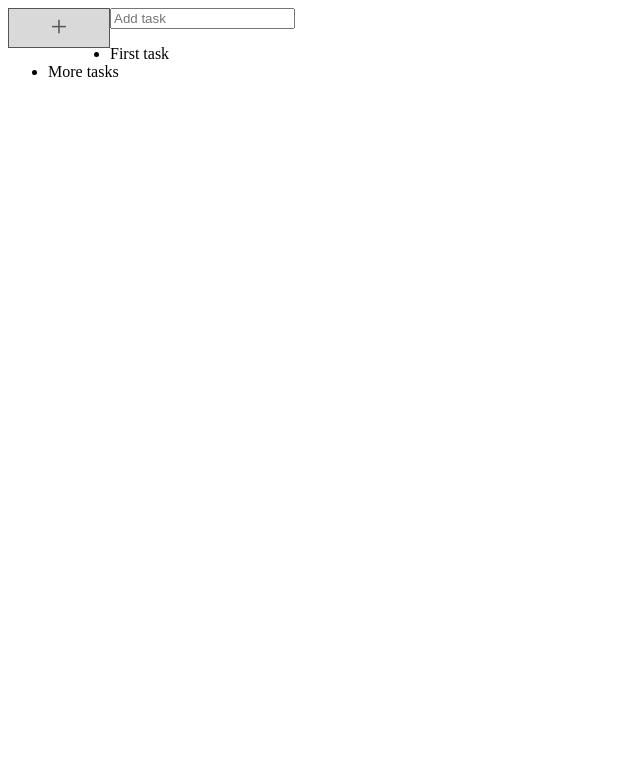
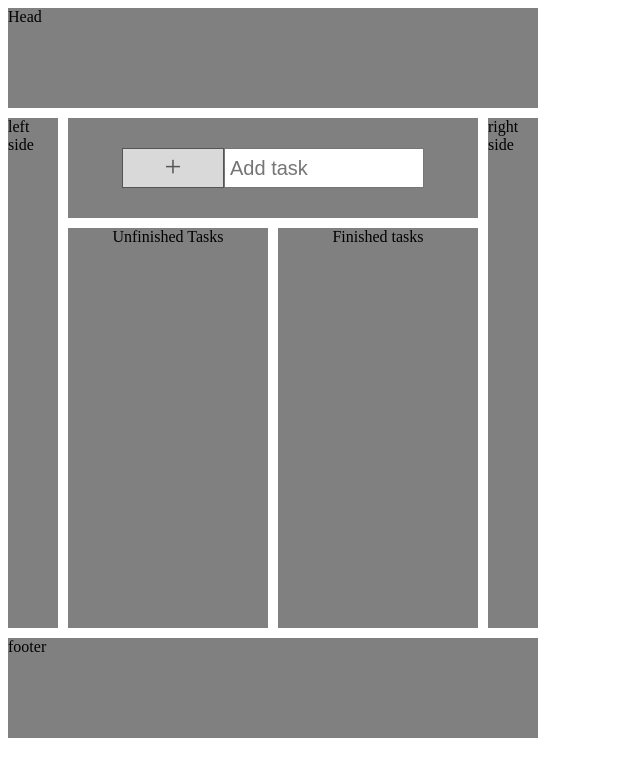
Before and after one commit to Spoole67/ToDoList, a Django app: page / in a window 1280 px wide. Shown: the top 777 px of the page, without its empty margins (0-640 px from the left). Run offline with Django 4.2, Linux system fonts and the light colour scheme.

Commit message:
Nu funkar det att lägg till Tasks, men också klicka bort tasks och då hamnar de i en lista som heter avklarade tasks

```diff
--- a/ToDoList/design/template/home.html
+++ b/ToDoList/design/template/home.html
@@ -8,13 +8,37 @@
     <title>Home of ToDoList</title>
 </head>
 
+<div class="wrapper">
+  <div class="head"> Head </div>
+  <div class="left_side"> left side </div>
 
-<div id="myDIV" class="add_task" >
-  <input type="text" id="input_value" placeholder="Add task">
-  <span onclick="newElement()" class="add_button" > + </span>
+  <!-- Add Task section -->
+  <div id="myDIV" class="add_task">
+    <span onclick="newElement()" class="add_button" > + </span>
+    <input type="text" id="input_value" placeholder="Add task" class="input_box">
+  </div>
+
+  <div class="right_side"> right side </div>
+
+  <!-- Left List section -->
+  <div class="left_task"> Unfinished Tasks
+    <ul id="task_list" class="left_list">
+      <!--
+      <li id="list_value">
+          <span onclick="endTask()" class="list_circle"></span>
+          <span class="checkmark"> &#10003; </span>
+          TASK
+      </li>
+      -->
+    </ul>
+  </div>
+
+  <!-- Right List section -->
+  <div class="right_task"> Finished tasks
+    <ul id="finished_task_list" class="right_list">
+    </ul>
+  </div>
+
+  <div class="footer"> footer </div>
+
 </div>
-
-<ul id="task_list">
-  <li> First task</li>
-  <li> More tasks </li>
-</ul>
--- a/ToDoList/static/css/home_style.css
+++ b/ToDoList/static/css/home_style.css
@@ -1,8 +1,54 @@
 /* Style for the Home Page */
 
+/* ----------- Create the grid -------------------*/
+.wrapper{
+  display: grid;
+  grid-gap: 10px;
+  grid-template-columns: 50px 200px 200px 50px;
+  grid-template-rows: 100px 100px 400px 100px;
+  grid-template-areas:
+    "head head head head"
+    "l_side tasker tasker r_side"
+    "l_side l_task r_task r_side"
+    "foot foot foot foot";
+}
+
+.head{
+  background: gray ;
+  grid-area: head;
+}
+.left_side{
+  background: gray ;
+  grid-area: l_side;
+}
 .add_task{
+  background: gray ;
+  grid-area: tasker;
+  display:flex;
+  justify-content: center;
+  align-items: center;
+}
 
+.right_side{
+  background: gray ;
+  grid-area: r_side;
 }
+.left_task{
+  background: gray ;
+  grid-area: l_task;
+  text-align: center;
+}
+.right_task{
+  background: gray ;
+  grid-area: r_task;
+  text-align: center;
+}
+.footer{
+  background: gray;
+  grid-area: foot;
+}
+/* ----------- End of creating the grid -------------------*/
+
 
 /* Style the input box*/
 .input_box{
@@ -12,6 +58,43 @@
   border-width: 1px;
   font-size: 20px;
   padding: 5px;
+}
+
+/* Style the task list (left list) */
+ul.left_list{
+    list-style-type: none;
+    text-align: left;
+
+}
+ul.right_list{
+    list-style-type: none;
+}
+
+/* Include a circle to the left of list element */
+.list_circle{
+  border-radius: 50%;
+  width: 15px;
+  height: 15px;
+  background: #FFFFFF;
+  border: 1px solid #000;
+  display:inline-block;
+}
+
+.checkmark{
+  display: none;
+}
+
+/*
+.list_circle:hover{
+  display: none;
+}
+
+.list_circle:hover + .checkmark{
+  display:inline-block;
+}
+*/
+.ul{
+  list-style: none;
 }
 
 /* Style the "Add" button */
--- a/ToDoList/static/js/home_style.js
+++ b/ToDoList/static/js/home_style.js
@@ -1,15 +1,44 @@
 /* Function that connect span button click and task note with updating the list*/
 function newElement(){
-  var li = document.createElement("li");                        /* Create a new li element, I guees empty?*/
+  var li = document.createElement("li");                        /* Create a new li element, EMPTY*/
   var element = document.getElementById("input_value").value;   /* Get the input value written in the box */
-  var text = document.createTextNode(element);                   /* Convert the input value to text */
+  var text = document.createTextNode(element);                  /* Convert the input value to text */
+
+  var span_1 = document.createElement("span");                   /* Add a circle */
+  var txt_1 = document.createTextNode(" ");
+  span_1.className = "list_circle";
+  span_1.appendChild(txt_1);
+  span_1.id = "remove";
+  /* When clicking on circle <li> is not displayed and moved to right <ul>*/
+  span_1.onclick = function() {
+    this.parentElement.style.display = 'none';
+    var ul_right = document.getElementById("finished_task_list");
+    var something = this.parentElement.innerText;
+    var li_inside = document.createElement("li");
+    var text_2 = document.createTextNode(something);
+    li_inside.appendChild(text_2);
+    ul_right.appendChild(li_inside);
+    }
+  li.appendChild(span_1);
+
+  var div_2 = document.createElement("span");                   /* Add a "checkmark" emtpy until hover*/
+  var txt_2 = document.createTextNode("\u2713");
+  div_2.className = "checkmark";
+  div_2.appendChild(txt_2);
+  li.appendChild(div_2);
+
+  text_3 = document.createTextNode(" ")                         /* Add a empty string for the looks*/
+  li.appendChild(text_3)
+
   li.appendChild(text);                                         /* Add the test element to the LI element*/
   if (element === "") {
     alert("You must write something!");
   } else {
-    var ul = document.getElementById("task_list");              /* Get the current <ul> */
-    ul.appendChild(li);                                         /* add the <li> to the <ul> */
+    var ul_left = document.getElementById("task_list");              /* Get the left <ul> */
+    ul_left.appendChild(li);                                         /* add the <li> to the <ul> */
   }
   document.getElementById("input_value").value = "";            /* Assign the input_value to " " again*/
 
 }
+
+/* When clicking on the white circle the <li> element is moved */
```
